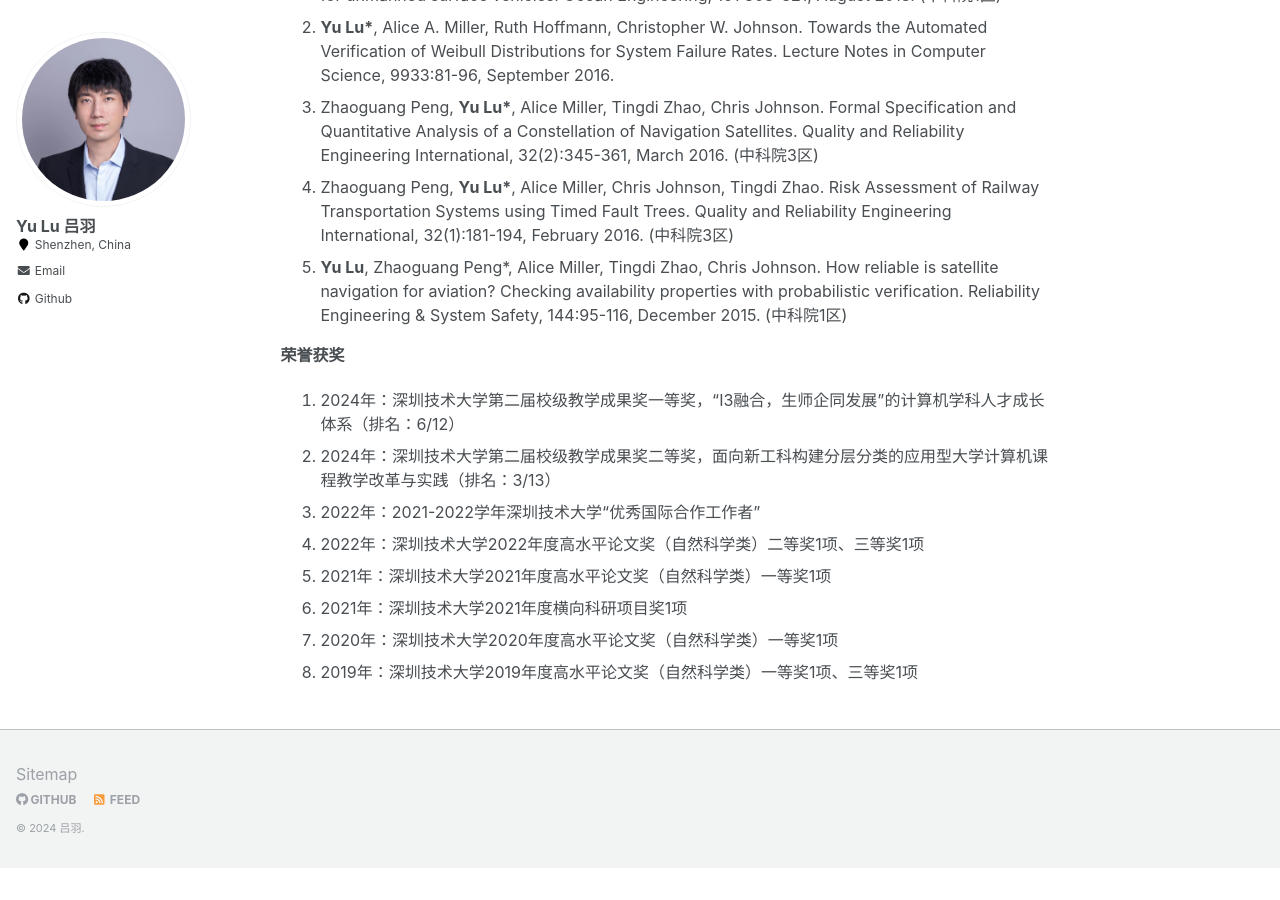
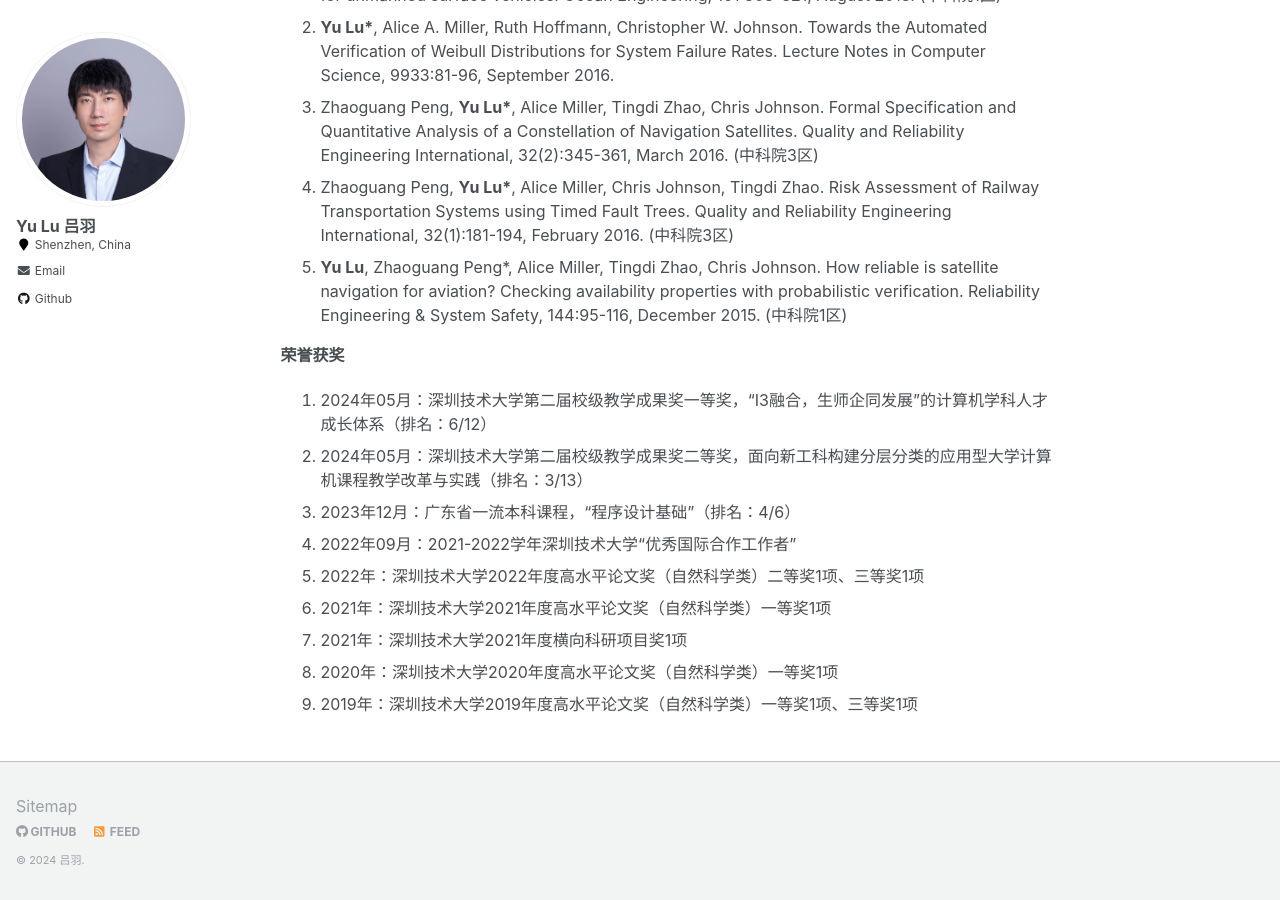
Before and after one commit to YukariUmezawa/lvyu.github.io, a Jekyll site: the page built from _pages/about.md, in a window 1280 px wide and 900 px high, scrolled down 5717 px. Built offline with Jekyll 4.4.1, drawn with Linux system fonts in a browser that asks for light colours; before the commit the page ends 6585 px from its top, so only the background shows below that.

Commit message:
Update about.md

```diff
--- a/_pages/about.md
+++ b/_pages/about.md
@@ -137,11 +137,12 @@ News
 
 ***荣誉获奖***
 
-1. 2024年：深圳技术大学第二届校级教学成果奖一等奖，“I3融合，生师企同发展”的计算机学科人才成长体系（排名：6/12）
-2. 2024年：深圳技术大学第二届校级教学成果奖二等奖，面向新工科构建分层分类的应用型大学计算机课程教学改革与实践（排名：3/13）
-3. 2022年：2021-2022学年深圳技术大学“优秀国际合作工作者”
-4. 2022年：深圳技术大学2022年度高水平论文奖（自然科学类）二等奖1项、三等奖1项
-5. 2021年：深圳技术大学2021年度高水平论文奖（自然科学类）一等奖1项
-6. 2021年：深圳技术大学2021年度横向科研项目奖1项
-7. 2020年：深圳技术大学2020年度高水平论文奖（自然科学类）一等奖1项
-8. 2019年：深圳技术大学2019年度高水平论文奖（自然科学类）一等奖1项、三等奖1项
+1. 2024年05月：深圳技术大学第二届校级教学成果奖一等奖，“I3融合，生师企同发展”的计算机学科人才成长体系（排名：6/12）
+2. 2024年05月：深圳技术大学第二届校级教学成果奖二等奖，面向新工科构建分层分类的应用型大学计算机课程教学改革与实践（排名：3/13）
+3. 2023年12月：广东省一流本科课程，“程序设计基础”（排名：4/6）
+4. 2022年09月：2021-2022学年深圳技术大学“优秀国际合作工作者”
+5. 2022年：深圳技术大学2022年度高水平论文奖（自然科学类）二等奖1项、三等奖1项
+6. 2021年：深圳技术大学2021年度高水平论文奖（自然科学类）一等奖1项
+7. 2021年：深圳技术大学2021年度横向科研项目奖1项
+8. 2020年：深圳技术大学2020年度高水平论文奖（自然科学类）一等奖1项
+9. 2019年：深圳技术大学2019年度高水平论文奖（自然科学类）一等奖1项、三等奖1项
```
